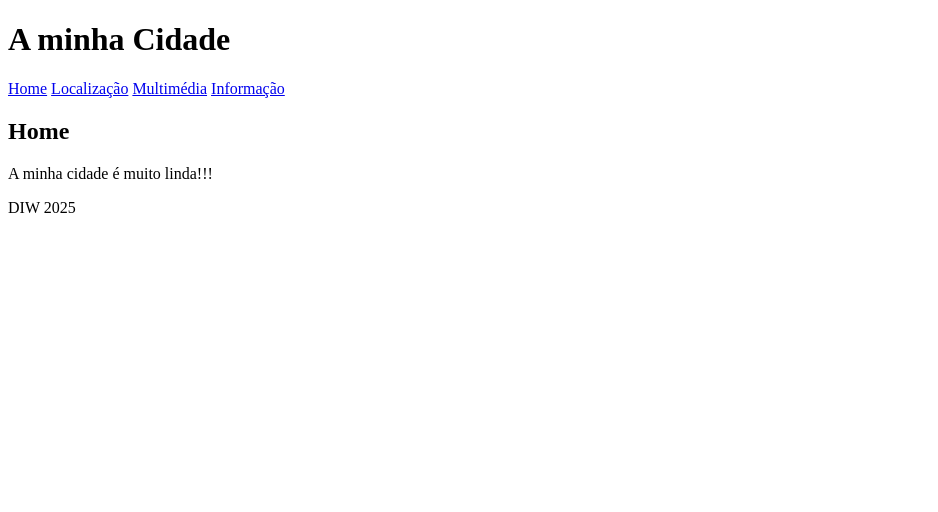
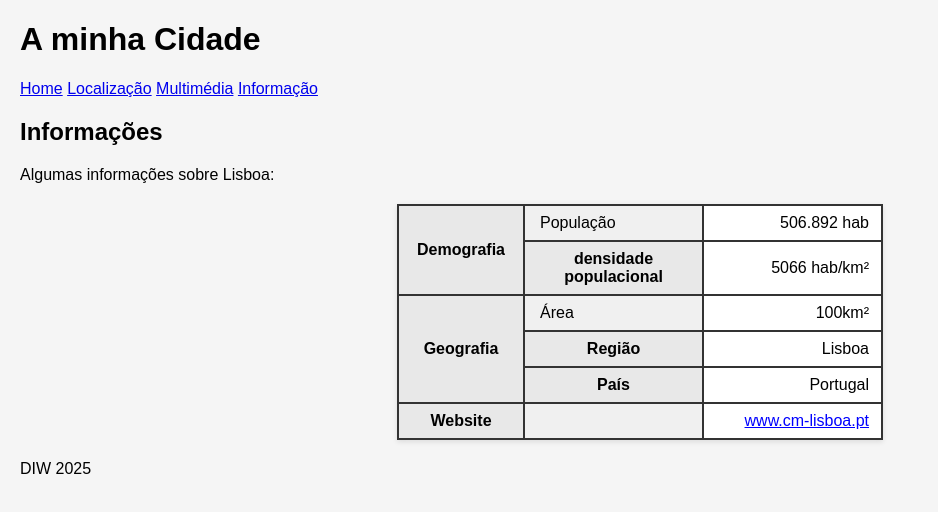
Before and after one commit to LourencoMadeira/LourencoMadeira.github.io, a plain HTML site: page lab2/info.html in a window 1280 px wide. Shown: the whole page, without its empty margins (0-938 px from the left). Drawn offline with Linux system fonts and the light colour scheme.

Commit message:
primeira página web

```diff
--- a/lab2/info.html
+++ b/lab2/info.html
@@ -16,8 +16,90 @@
 
         </header>
         <main>
-            <h2>Home</h2>
-            <p>A minha cidade é muito linda!!!</p>
+            <h2>Informações</h2>
+            <p>Algumas informações sobre Lisboa:</p>
+
+            <style>
+        body {
+            font-family: Arial, sans-serif;
+            margin: 20px;
+            background-color: #f5f5f5;
+        }
+
+        table {
+            border-collapse: collapse;
+            margin: 20px auto;
+            background-color: white;
+            box-shadow: 0 2px 5px rgba(0,0,0,0.1);
+        }
+
+        td {
+            border: 2px solid #333;
+            padding: 8px 12px;
+            text-align: left;
+            vertical-align: middle;
+        }
+
+        td {
+            width: 150px;
+            text-align: center;
+        }
+
+        td:first-child {
+            background-color: #e8e8e8;
+            font-weight: bold;
+            width: 100px;
+        }
+
+        td:nth-child(2) {
+            background-color: #f0f0f0;
+            text-align: left;
+            padding-left: 15px;
+        }
+
+        td:last-child {
+            background-color: white;
+            text-align: right;
+        }
+
+        .link {
+            color: blue;
+            text-decoration: underline;
+        }
+
+        .link:hover {
+            color: darkblue;
+        }
+    </style>
+            <table>
+        <tr>
+            <td rowspan="2">Demografia</td>
+            <td>População</td>
+            <td>506.892 hab</td>
+        </tr>
+        <tr>
+            <td>densidade populacional</td>
+            <td>5066 hab/km²</td>
+        </tr>
+        <tr>
+            <td rowspan="3">Geografia</td>
+            <td>Área</td>
+            <td>100km²</td>
+        </tr>
+        <tr>
+            <td>Região</td>
+            <td>Lisboa</td>
+        </tr>
+        <tr>
+            <td>País</td>
+            <td>Portugal</td>
+        </tr>
+        <tr>
+            <td>Website</td>
+            <td></td>
+            <td><a href="http://www.cm-lisboa.pt" class="link">www.cm-lisboa.pt</a></td>
+        </tr>
+    </table>
         </main>
         <footer>
             <p>DIW 2025</p>
```
